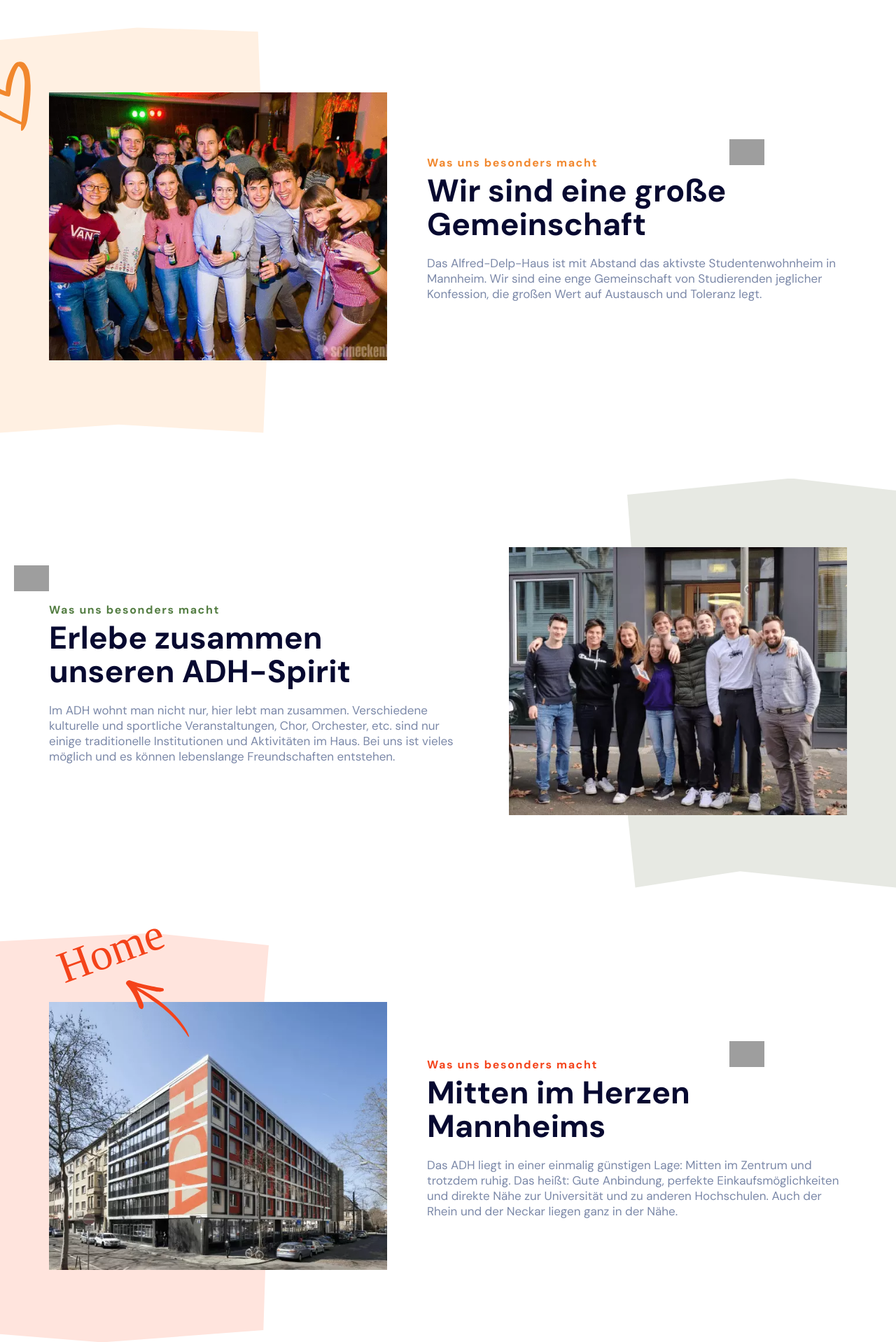
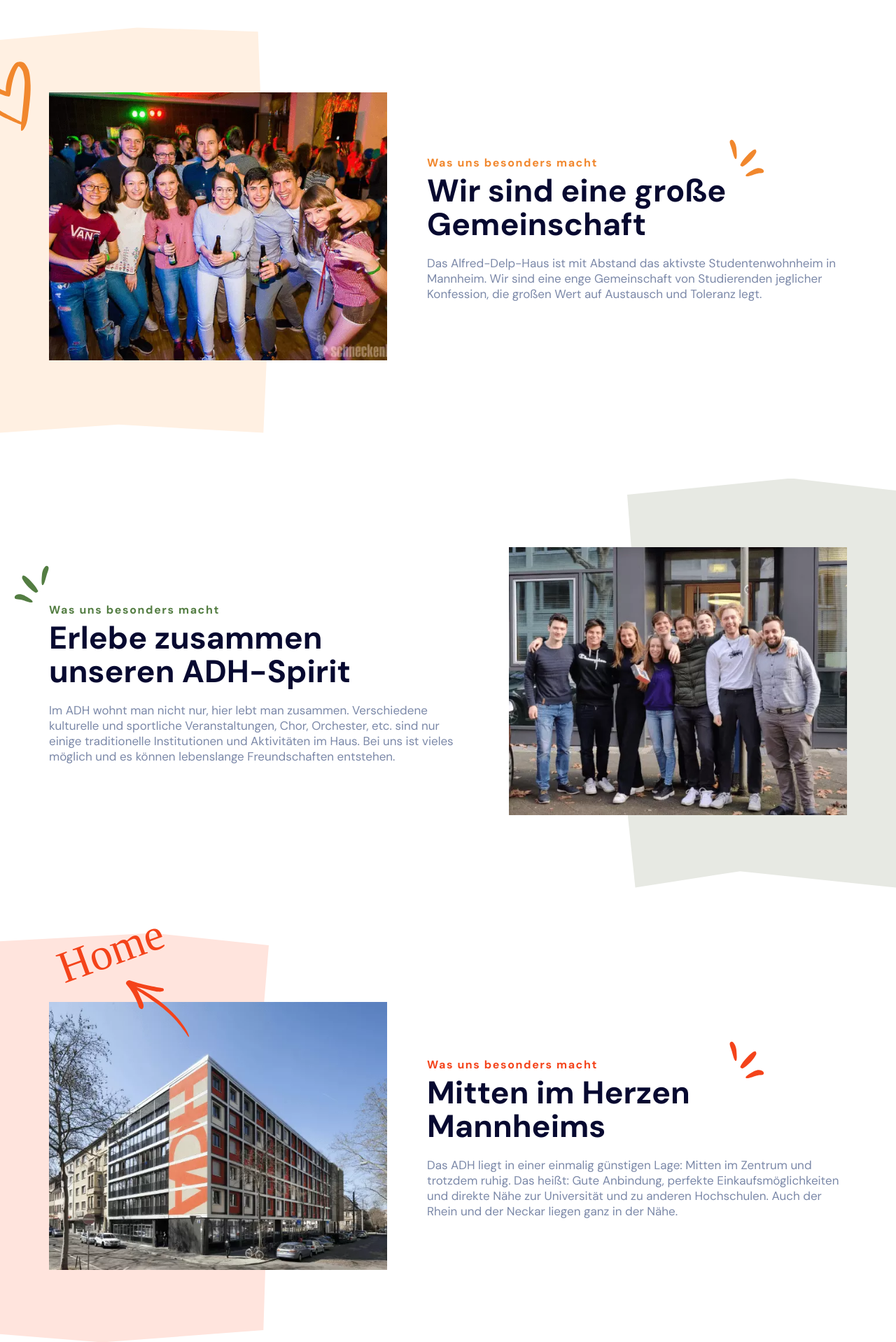
Before and after one commit to JorSoi/Alfred-Delp-Haus, a PHP site: page / in a window 1280 px wide. Shown: the part 1358-3276 px from the top of the page at 70% size. Run offline with PHP 8.4, Linux system fonts and the light colour scheme; some web fonts are replaced; grey boxes are pictures that could not be loaded.

```diff
--- a/css/styles.css
+++ b/css/styles.css
@@ -611,7 +611,6 @@ nav {
     display: flex;
     justify-content: center;
     position: relative;
-    border: 1px solid black;
 }
 
 .slideshow-selector-wrapper {
@@ -620,7 +619,6 @@ nav {
     justify-content: space-between;
     margin-left: 2vw;
     margin-right: 2vw;
-    border: 5px solid purple;
 }
 
 #hausausstattung,
--- a/index.html
+++ b/index.html
@@ -173,7 +173,7 @@
                 <h2>
                     Wir sind eine große Gemeinschaft
                     <span id="span-1">
-                        <img id="section-1-drop" src="assets/section-1-drop.svg" alt="">
+                        <img id="section-1-drop" src="assets/explainer-left-drop-orange.svg" alt="">
                     </span>
                 </h2>
                 <p>Das Alfred-Delp-Haus ist mit Abstand das aktivste Studentenwohnheim in Mannheim. Wir sind eine enge Gemeinschaft von Studierenden jeglicher Konfession, die großen Wert auf Austausch und Toleranz legt.</p>
@@ -191,7 +191,7 @@
                 <h2>
                     Erlebe zusammen unseren ADH-Spirit
                     <span id="span-2">
-                        <img id="section-2-drop" src="assets/section-2-drop.svg" alt="">
+                        <img id="section-2-drop" src="assets/explainer-right-drop-green.svg" alt="">
                     </span>
                 </h2>
                 <p>Im ADH wohnt man nicht nur, hier lebt man zusammen. Verschiedene kulturelle und sportliche Veranstaltungen, Chor, Orchester, etc. sind nur einige traditionelle Institutionen und Aktivitäten im Haus. Bei uns ist vieles möglich und es können lebenslange Freundschaften entstehen.</p>
@@ -215,7 +215,7 @@
                     <h2>
                         Mitten im Herzen Mannheims
                         <span id="span-3">
-                            <img id="section-3-drop" src="assets/section-3-drop.svg" alt="">
+                            <img id="section-3-drop" src="assets/explainer-left-drop-red.svg" alt="">
                         </span>
                     </h2>
                     <p>Das ADH liegt in einer einmalig günstigen Lage: Mitten im Zentrum und trotzdem ruhig. Das heißt: Gute Anbindung, perfekte Einkaufsmöglichkeiten und direkte Nähe zur Universität und zu anderen Hochschulen. Auch der Rhein und der Neckar liegen ganz in der Nähe.</p>
```
